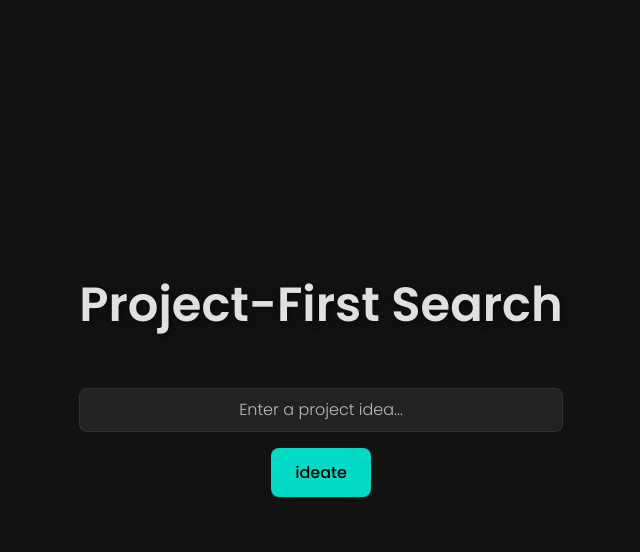
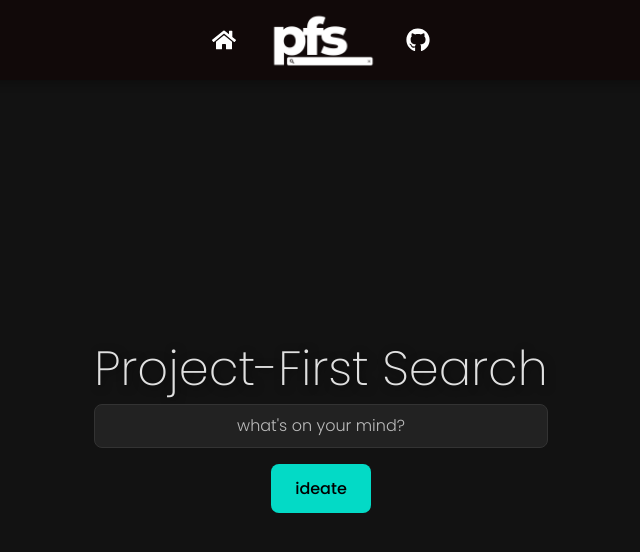
Before and after one commit to Maheer96/Project-First-Search, a React (Vite) app in the folder frontend/: page / in a window 1280 px wide. Shown: the top 552 px of the page, without its empty margins (319-959 px from the left). Built offline with nearby package versions, Linux system fonts and the light colour scheme.

Commit message:
feat: add navbar with transitions and UI improvements

```diff
--- a/frontend/src/App.tsx
+++ b/frontend/src/App.tsx
@@ -1,5 +1,6 @@
 import { useState, useEffect } from "react";
 import axios from "axios";
+import Navbar from "./components/Navbar";
 import Hero from "./components/Hero";
 import SearchBar from "./components/SearchBar";
 import RepoList from "./components/RepoList";
@@ -19,9 +20,17 @@ function App() {
   const [loading, setLoading] = useState<boolean>(false);
   const [error, setError] = useState<string | null>(null);
   const [showChatbot, setShowChatbot] = useState(false);
+  const [animateNavbar, setAnimateNavbar] = useState(false);
+  const [animateApp, setAnimateApp] = useState(false);
 
   useEffect(() => {
-    console.log("Chatbot visibility:", showChatbot);
+    if (showChatbot) {
+      document.body.style.overflow = "auto";
+      setTimeout(() => setAnimateNavbar(true), 500);
+      setTimeout(() => setAnimateApp(true), 800);
+    } else {
+      document.body.style.overflow = "hidden";
+    }
   }, [showChatbot]);
 
   const handleSearch = async (query: string) => {
@@ -32,7 +41,9 @@ function App() {
       const chatbotResponse = await axios.post("http://127.0.0.1:5000/chatbot", { input: query });
       const keywords = chatbotResponse.data.keywords;
 
-      const searchResponse = await axios.get(`http://127.0.0.1:5000/smart_search?keywords=${encodeURIComponent(keywords)}`);
+      const searchResponse = await axios.get(
+        `http://127.0.0.1:5000/smart_search?keywords=${encodeURIComponent(keywords)}`
+      );
       setRepos(searchResponse.data);
       setVisibleCount(6);
     } catch (err) {
@@ -49,8 +60,13 @@ function App() {
 
   return (
     <div>
-      {!showChatbot && <Hero onFadeComplete={() => setTimeout(() => setShowChatbot(true), 500)} />}
-      <div className={`app-container ${showChatbot ? "visible" : ""}`}>
+      {!showChatbot && <Hero onFadeComplete={() => setShowChatbot(true)} />}
+
+      <div className={`navbar-wrapper ${animateNavbar ? "slide-in" : ""}`}>
+        <Navbar />
+      </div>
+
+      <div className={`app-container ${animateApp ? "visible" : ""}`}>
         <h1 className="title-text">Project-First Search</h1>
         <SearchBar onSearch={handleSearch} />
         {loading && <p className="loading-spinner">Loading...</p>}
--- a/frontend/src/assets/styles/global.css
+++ b/frontend/src/assets/styles/global.css
@@ -17,6 +17,11 @@ body {
   width: 100%;
   overflow-x: hidden;
   text-align: center;
+  overflow: hidden;
+}
+
+body.show-content {
+  overflow-y: auto;
 }
 
 .app-container {
@@ -26,9 +31,10 @@ body {
   flex-direction: column;
   align-items: center;
   justify-content: center;
+  padding-top: 80px;
   opacity: 0;
   transform: translateY(20px);
-  transition: opacity 1s ease-in-out, transform 1s ease-in-out;
+  transition: opacity 2s ease-in-out, transform 2s ease-in-out;
 }
 
 .app-container.visible {
@@ -43,9 +49,9 @@ body {
 
 .title-text {
   font-size: 3rem;
-  font-weight: 600;
+  font-weight: 200;
   text-shadow: 2px 2px 8px rgba(0, 0, 0, 0.6);
-  margin-bottom: 1.5rem;
+  margin-bottom: -1.5rem; /* Negative margin */
 }
 
 .hidden {
--- a/frontend/src/assets/styles/hero.css
+++ b/frontend/src/assets/styles/hero.css
@@ -2,7 +2,7 @@
     position: fixed;
     top: 0;
     left: 0;
-    width: 100%;
+    width: 100vw;
     height: 100vh;
     display: flex;
     justify-content: center;
@@ -11,20 +11,39 @@
     color: white;
     font-size: 1.5rem;
     font-weight: 400;
-    text-align: center;
-    z-index: 10;
-    transition: opacity 1s ease-in-out, transform 1s ease-in-out;
+    opacity: 0;
+    transform: translateY(10px);
+    animation: fadeIn 2s ease-in forwards, fadeOut 1s ease-in-out 2s forwards;
   }
 
-  .hero-text {
-    max-width: 80%;
-    line-height: 1.2;
-    font-weight: 300;
-    text-shadow: 2px 2px 8px rgba(0, 0, 0, 0.7);
+body, html {
+  height: 100%;
+  overflow: hidden;
+  margin: 0;
+  padding: 0;
+}
+
+.hero-text {
+  max-width: 80%;
+  line-height: 1.2;
+  font-weight: 300;
+  text-shadow: 2px 2px 8px rgba(0, 0, 0, 0.7);
+}
+
+@keyframes fadeIn {
+  from {
+    opacity: 0;
   }
+  to {
+    opacity: 1;
+  }
+}
 
-  .fade-out {
+@keyframes fadeOut {
+  from {
+    opacity: 1;
+  }
+  to {
     opacity: 0;
-    transform: translateY(-20px);
-    pointer-events: none;
   }
+}
--- /dev/null
+++ b/frontend/src/assets/styles/navbar.css
@@ -0,0 +1,58 @@
+.navbar-wrapper {
+    position: fixed;
+    top: -80px;
+    left: 0;
+    width: 100%;
+    opacity: 0;
+    transition: transform 2s ease-in-out, opacity 2s ease-in-out;
+    z-index: 200;
+}
+
+.navbar-wrapper.slide-in {
+    transform: translateY(80px);
+    opacity: 1;
+}
+
+.navbar {
+    position: fixed;
+    top: 0;
+    left: 0;
+    width: 100%;
+    height: 80px;
+    background: #110909;
+    display: flex;
+    justify-content: center;
+    align-items: center;
+    gap: 15px;
+    padding: 0 20px;
+    box-shadow: 0 2px 10px rgba(0, 0, 0, 0.3);
+    z-index: 100;
+}
+
+.nav-btn {
+    background: none;
+    border: none;
+    color: #03dac6;
+    font-size: 1.5rem;
+    cursor: pointer;
+    display: flex;
+    align-items: center;
+    justify-content: center;
+    padding: 10px;
+    transition: color 0.3s ease, transform 0.2s ease;
+}
+
+.nav-btn:hover {
+    color: #02c5b4;
+    transform: scale(1.1);
+}
+
+.navbar-logo {
+    height: 120px;
+    width: auto;
+}
+
+.icon {
+    font-size: 1.5rem;
+    color: white;
+}
--- /dev/null
+++ b/frontend/src/components/Navbar.tsx
@@ -0,0 +1,21 @@
+import { FaHome, FaGithub } from "react-icons/fa"; // Import logos for home and GitHub icons
+import "../assets/styles/navbar.css";
+import logo from "../assets/images/logo.png";
+
+const Navbar: React.FC = () => {
+  return (
+    <nav className="navbar">
+      <button className="nav-btn" onClick={() => window.location.reload()}>
+        <FaHome className="icon" />
+      </button>
+
+      <img src={logo} alt="Logo" className="navbar-logo" />
+
+      <a href="https://github.com/Maheer96/Project-First-Search" target="_blank" rel="noopener noreferrer" className="nav-btn">
+        <FaGithub className="icon" />
+      </a>
+    </nav>
+  );
+};
+
+export default Navbar;
--- a/frontend/src/components/SearchBar.tsx
+++ b/frontend/src/components/SearchBar.tsx
@@ -23,7 +23,7 @@ const SearchBar: React.FC<SearchBarProps> = ({ onSearch }) => {
     <div className="input-section">
       <input
         type="text"
-        placeholder="Enter a project idea..."
+        placeholder="what's on your mind?"
         value={input}
         onChange={(e) => setInput(e.target.value)}
         onKeyDown={handleKeyPress}
```
Also changed, not shown: frontend/src/assets/images/logo.png (added).
